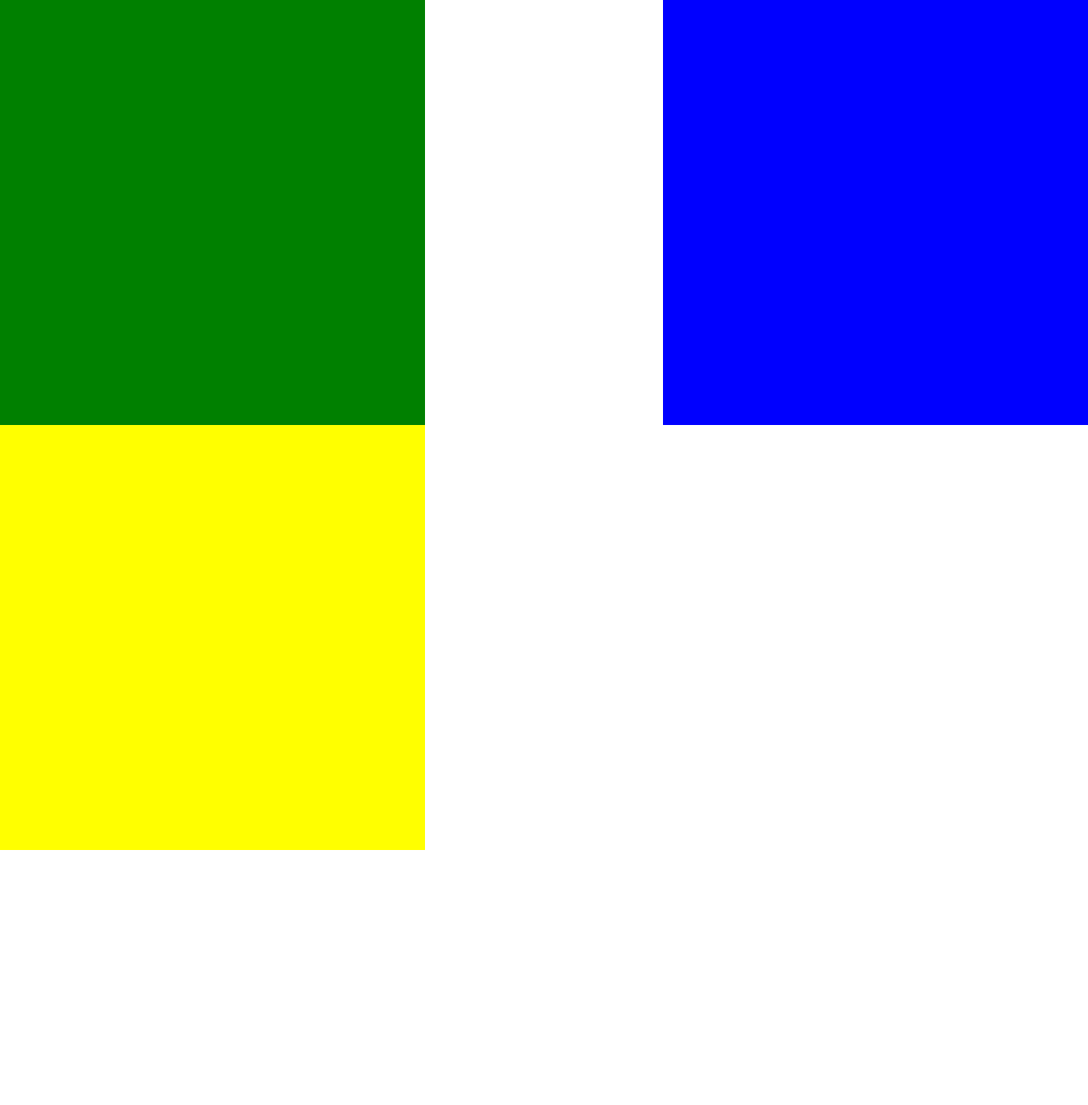
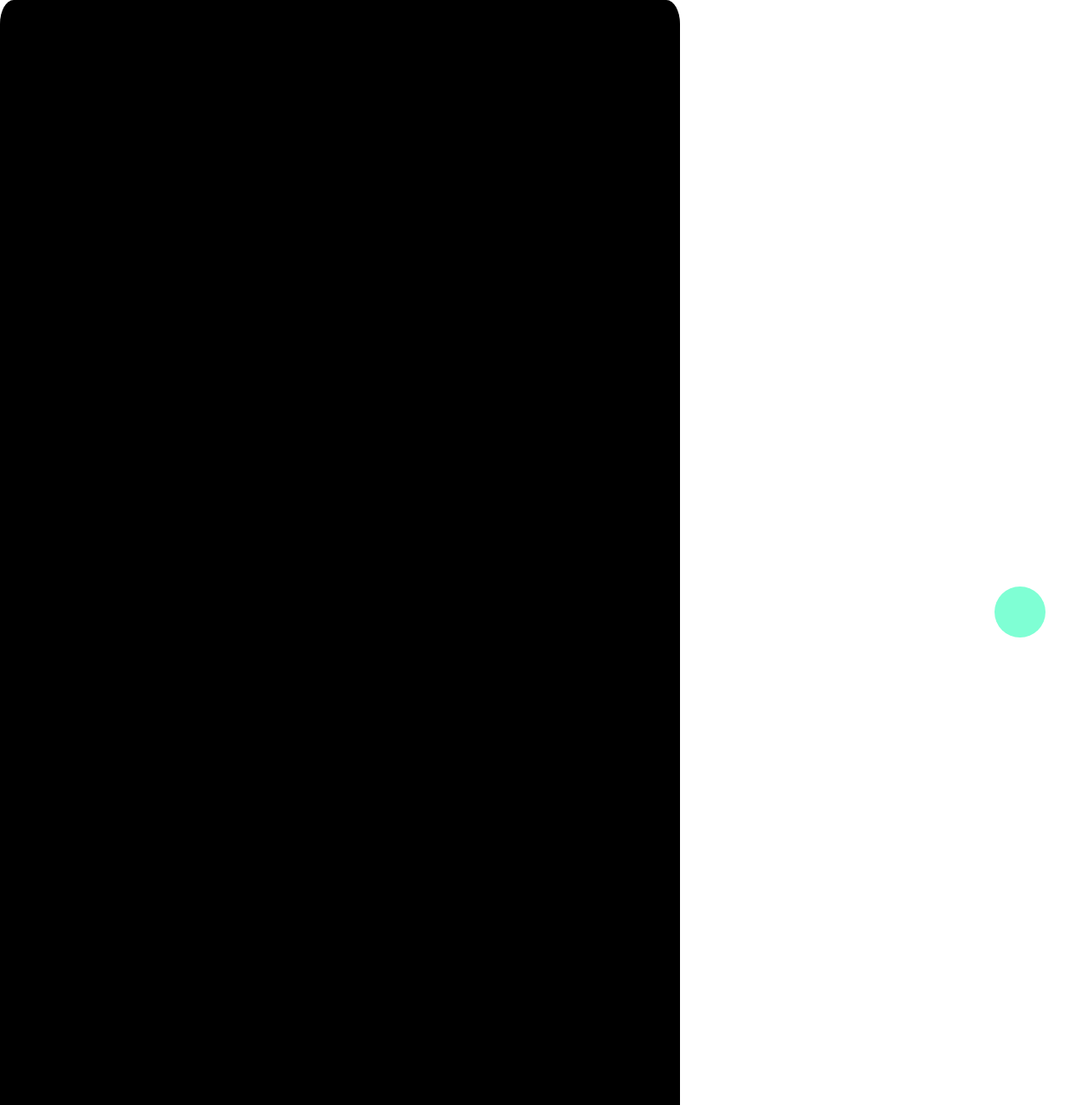
Before and after one commit to WesleyAugusto/PositionCss, a plain HTML site: page index.html in a window 1280 px wide. Shown: the top 1300 px of the page at 85% size. Before the commit the page ends 1000 px from the top, so only its background shows below. Drawn offline with Linux system fonts and the light colour scheme.

Commit message:
position2

```diff
--- a/css/style.css
+++ b/css/style.css
@@ -2,26 +2,32 @@
     margin: 0;
     padding: 0;
 }
+.icon{
+width: 60px;
+height: 60px;
+background-color: aquamarine;
+border-radius: 50%;
+position: fixed;
+bottom: 50px;
+right: 50px;
 
-.verde {
-    background-color: green ;
-    width: 500px;
-    height: 500px;
+}
+.test1{
+height: 1400px;
+width: 800px;
+background-color: black;
+position: relative;
+border-radius: 2%;
+
+
+}
+.test2{
+    height: 1400px;
+    width: 800px;
+    background-color: blueviolet;
     position: relative;
-    }
+    top: 0;
+    left: 0;
+    border-radius: 2%;
 
-.amarela {
-    background-color: yellow ;
-    width: 500px;
-    height: 500px;
-    position: relative;
 }
-
-.azul {
-    background-color: blue ;
-    width: 500px;
-    height: 500px;
-    position: fixed;
-    right: 0;
-    top: 0;
-}
--- a/index.html
+++ b/index.html
@@ -8,12 +8,10 @@
  <link rel="stylesheet" href="css/style.css">
 </head>
 <body>
-<div class="verde"></div>
- <div class="amarela"></div>
- <div class="azul"></div>
-
-
-
+    <div class="test1"></div>
+    <div class="test2"></div>
+    <div class="test3"></div>
+<div class="icon"></div>
 
 </body>
 </html>
```
